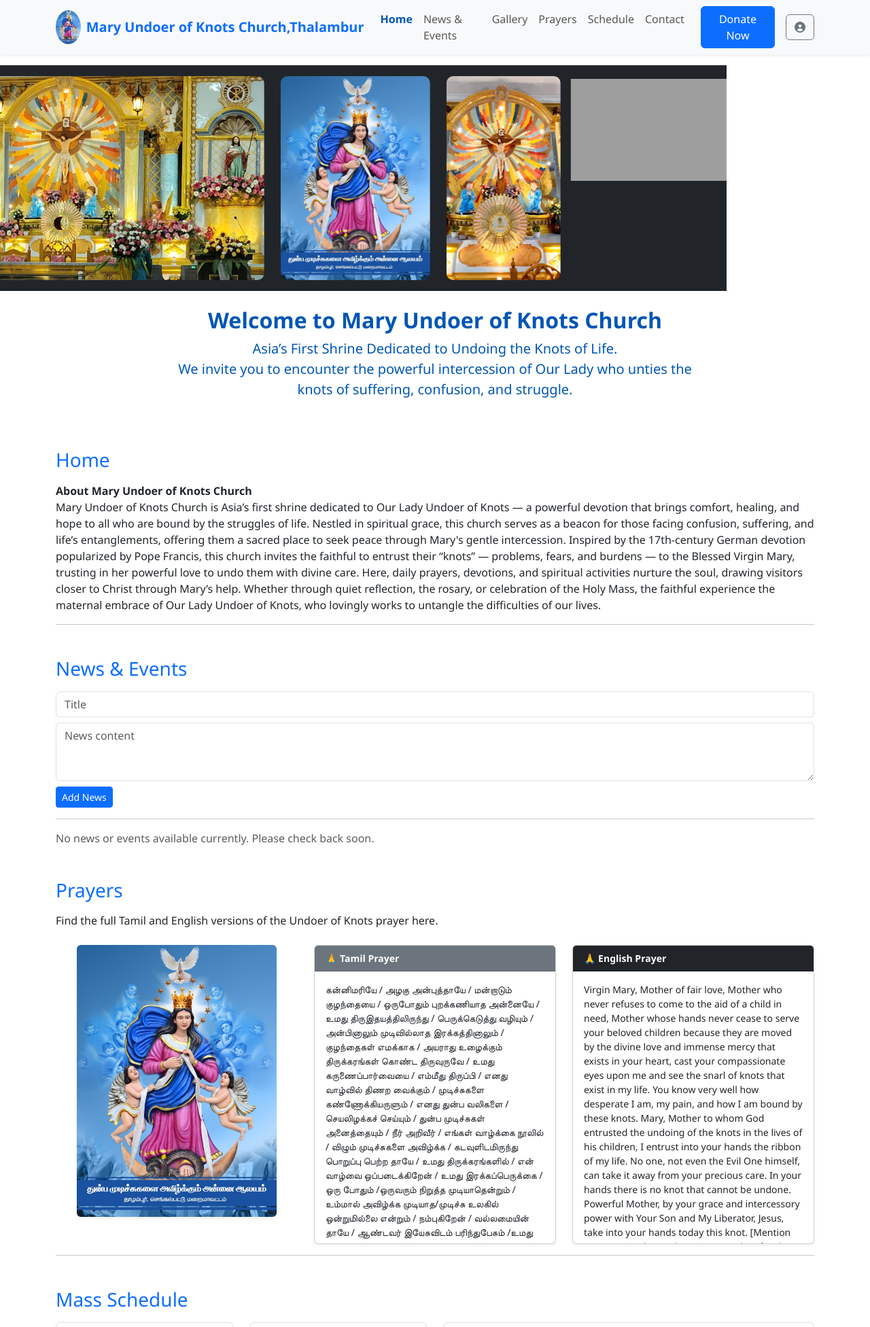
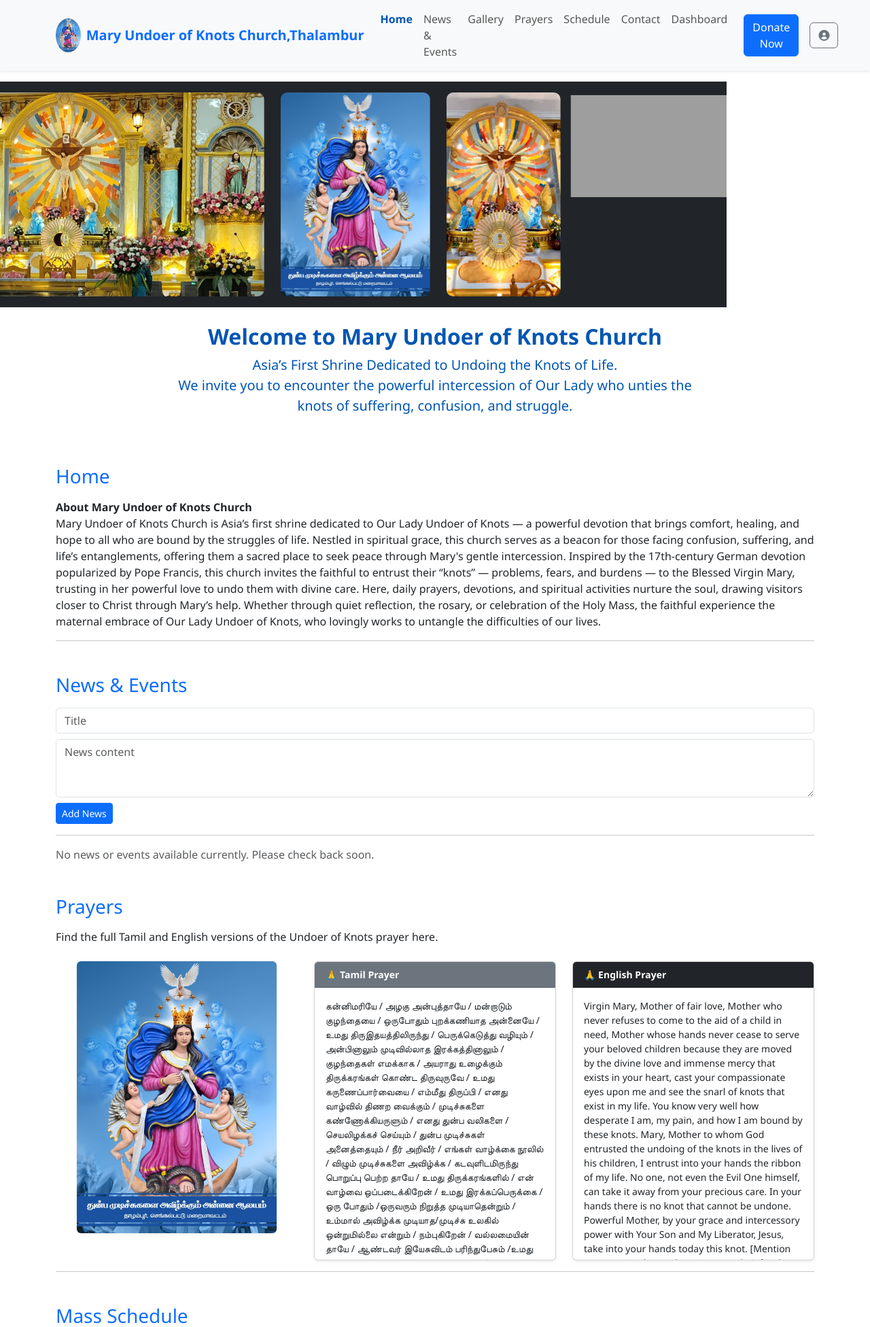
Before and after one commit to maryundoerofknotschurch/mukc, a Flask app: page / in a window 1280 px wide. Shown: the top 1952 px of the page at 68% size. Run offline with Flask 3, Linux system fonts and the light colour scheme; the visitor is signed in with stand-in values (Sample User, id 1); grey boxes are pictures that could not be loaded.

Commit message:
Update home.html

```diff
--- a/templates/home.html
+++ b/templates/home.html
@@ -42,6 +42,15 @@
         <li class="nav-item"><a class="nav-link" href="#prayers">Prayers</a></li>
         <li class="nav-item"><a class="nav-link" href="#schedule">Schedule</a></li>
         <li class="nav-item"><a class="nav-link" href="#contact">Contact</a></li>
+
+        {% if session.get('admin') %}
+          <li class="nav-item">
+            <a class="nav-link" href="{{ url_for('admin_dashboard') }}">
+              <i class="bi bi-speedometer2"></i> Dashboard
+            </a>
+          </li>
+        {% endif %}
+
       </ul>
       <div class="d-flex align-items-center">
         <a href="#donate" class="btn btn-primary ms-3 me-2">Donate Now</a>
@@ -305,11 +314,11 @@ I beg you to undo it for the glory of God, once for all. You are my hope. O my L
 
     <form method="POST" action="{{ url_for('donate') }}">
       <div class="row">
-        <div class="col-md-6 mb-3">
+<!--         <div class="col-md-6 mb-3">
           <label>Enter your donation amount *</label>
           <input type="number" name="amount" class="form-control" placeholder="Enter amount in ₹" required>
         </div>
-
+ -->
         <div class="col-md-6 mb-3">
           <label>Enter First Name *</label>
           <input type="text" name="first_name" class="form-control" placeholder="Your First Name" required>
```
